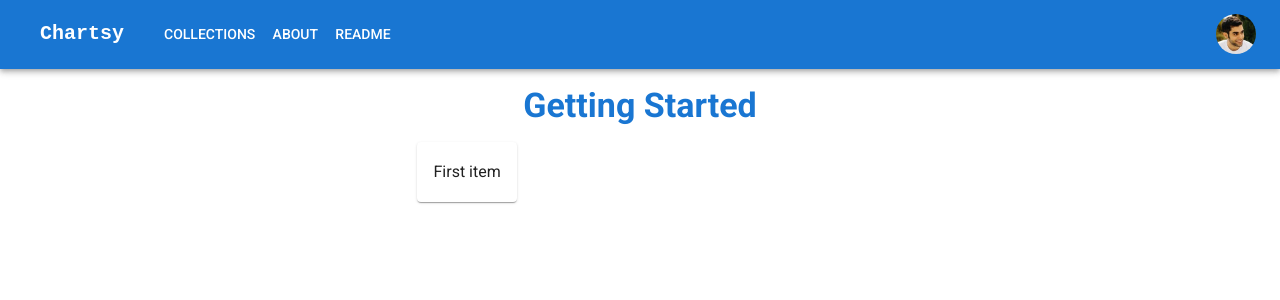
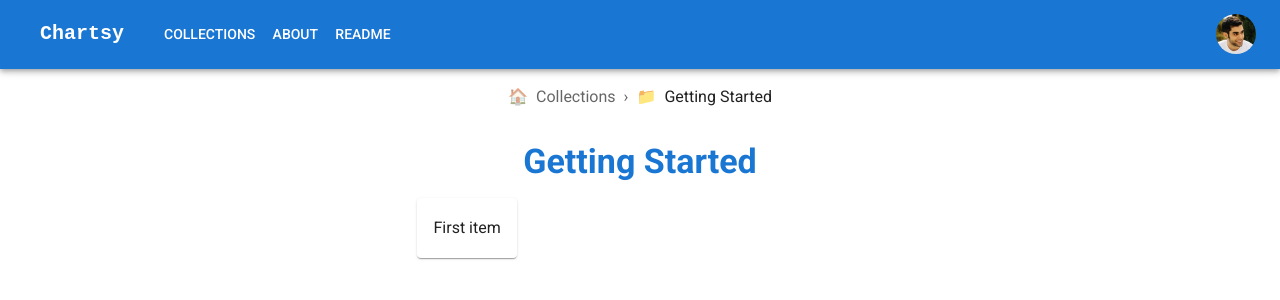
Before and after one commit to reece-b4/chartsy-next, a Next.js app: page /collections/1 in a window 1280 px wide. Shown: the top 300 px of the page. Built offline with nearby package versions, Linux system fonts and the light colour scheme; some icons are missing; what @mui/material-nextjs would draw is missing.

Commit message:
implement breadcrumbs navbar and fix layout issues (app > oage.module structure is scoped and not global - applied to section container tags in globals with css var

```diff
--- a/src/app/collections/[collectionId]/page.tsx
+++ b/src/app/collections/[collectionId]/page.tsx
@@ -18,7 +18,7 @@ export default async function CollectionPage( { params }: Props) {
   // TODO: add guards
   const collectionName = getCollectionNameById(id) || "error";
   return (
-    <section className="space-y-4">
+    <section>
       <Typography
         variant="h4"
         noWrap
--- a/src/app/collections/page.tsx
+++ b/src/app/collections/page.tsx
@@ -7,7 +7,7 @@ export default async function CollectionsPage() {
   // useEffect
   const collections = await getCollections();
   return (
-    <section className="space-y-4">
+    <section>
       <Typography
         variant="h4"
         noWrap
--- a/src/app/globals.css
+++ b/src/app/globals.css
@@ -6,6 +6,7 @@
   --okclh1: oklch(0.623 0.199 264.05);
   --okclh2: oklch(0.7 0.1 265);
   --okclh3: oklch(0.7 0.1 215);
+  --max-width: 1200px;
 }
 
 @media (prefers-color-scheme: dark) {
@@ -35,6 +36,7 @@ body {
   margin: 0;
 }
 
+/* TODO is there a better element to use than section for general container purposes that isn't container used throughout the app? */
 section {
   display: flex;
   flex-direction: column;
@@ -42,7 +44,8 @@ section {
   align-items: center;
   justify-self: center;
   padding: 1rem;
-  max-width: 1200px;
+  max-width: var(--max-width);
+  width: 100%;
 }
 
 a {
--- a/src/app/layout.tsx
+++ b/src/app/layout.tsx
@@ -5,6 +5,7 @@ import { AppRouterCacheProvider } from "@mui/material-nextjs/v15-appRouter";
 import { ThemeProvider } from "@mui/material/styles";
 import theme from "@/theme";
 import NavBar from "@/components/Navbar";
+import IconBreadcrumbs from "@/components/IconBreadcrumbs";
 
 // import localFont from 'next/font/local'
 
@@ -49,6 +50,7 @@ export default function RootLayout({
         <AppRouterCacheProvider>
           <ThemeProvider theme={theme}>
             <NavBar />
+            <IconBreadcrumbs />
             {children}
           </ThemeProvider>
         </AppRouterCacheProvider>
--- /dev/null
+++ b/src/components/IconBreadcrumbs.tsx
@@ -0,0 +1,140 @@
+"use client";
+
+import * as React from "react";
+import Typography from "@mui/material/Typography";
+import Breadcrumbs from "@mui/material/Breadcrumbs";
+import Link from "@mui/material/Link";
+import { useParams } from "next/navigation";
+import collections from "@/../data/collections.json";
+import items from "@/../data/items.json";
+// icons and text not aligned
+
+interface CollectionProperties {
+  collectionName?: string;
+  icon?: string;
+}
+const getCollectionNameById = (id: string): CollectionProperties => {
+  const collection = collections.find((collection) => {
+    return collection.id.toString() === id;
+  });
+  return {
+    collectionName: collection?.collection_name,
+    icon: collection?.icon,
+  };
+};
+
+interface ItemProperties {
+  itemName?: string;
+  icon?: string;
+}
+const getItemPropertiesById = (id: string): ItemProperties => {
+  console.log("getting item properties for id:", id);
+  const item = items.find((item) => {
+    return item.id.toString() === id;
+  });
+  return { itemName: item?.item_name, icon: item?.icon };
+};
+
+export default function IconBreadcrumbs() {
+  const params = useParams();
+  console.log("item id", params.itemId);
+
+  const collectionProperties: CollectionProperties = params.collectionId
+    ? getCollectionNameById(params.collectionId as string)
+    : {};
+
+  const itemProperties: ItemProperties = params.itemId
+    ? getItemPropertiesById(params.itemId as string)
+    : {};
+
+  const collectionName = collectionProperties.collectionName;
+  const collectionIcon = collectionProperties.icon;
+  const itemName = itemProperties.itemName;
+  const itemIcon = itemProperties.icon;
+
+  const breadcrumbs = [
+    { label: "Collections", href: "/collections", icon: "🏠" },
+    collectionName && {
+      label: collectionName,
+      href: `/collections/${params.collectionId}`,
+      icon: collectionIcon,
+    },
+    itemName && { label: itemName, icon: itemIcon },
+  ].filter(Boolean);
+
+  return (
+    <section>
+      <Breadcrumbs
+        className="w-full"
+        separator="›"
+        sx={{
+          justifyContent: "center",
+          display: "inline-flex",
+          // necessary in combination of other nowrap below
+          whiteSpace: "nowrap",
+          // syntax for targeting nested MUI components below
+          // necessary in combination of other nowrap above
+          "& .MuiBreadcrumbs-ol": {
+            flexWrap: "nowrap",
+            width: "100%",
+            justifyContent: "center",
+          },
+          "& .MuiBreadcrumbs-li span": {
+            minWidth: 0,
+            textOverflow: "ellipsis",
+            overflow: "hidden",
+            whitespace: "nowrap",
+            maxWidth: {
+              // truncate to ellipses on xs screen sizes
+              xs: "20vw",
+              sm: "unset",
+            },
+          },
+          "& a, & .MuiTypography-root": {
+          },
+        }}
+        aria-label="breadcrumb">
+        {/* mapping ensures separators do not exist in earlier routes as was not the case out of the box */}
+        {breadcrumbs.map((crumb, i) => {
+          const isLast = i === breadcrumbs.length - 1;
+          return isLast ? (
+            <Typography
+              key={crumb.label}
+              sx={{
+                color: "text.primary",
+                display: "flex",
+                alignItems: "center",
+                justifyContent: "center",
+                gap: 1,
+              }}>
+              {crumb?.icon}
+              <span>{crumb.label}</span>
+            </Typography>
+          ) : (
+            <Link
+              key={crumb.label}
+              underline="hover"
+              color="inherit"
+              sx={{
+                display: "flex",
+                alignItems: "center",
+                gap: 1,
+              }}
+              href={crumb.href!}>
+              <Typography
+                sx={{
+                  display: "flex",
+                  alignItems: "center",
+                  justifyContent: "center",
+                  gap: 1,
+                }}>
+                {crumb.icon}
+                <span>{crumb.label}</span>
+              </Typography>
+            </Link>
+          );
+        })}
+      </Breadcrumbs>
+    </section>
+  );
+}
--- a/src/components/navbar.tsx
+++ b/src/components/navbar.tsx
@@ -66,7 +66,7 @@ export default function NavBar() {
             noWrap
             component="a"
             // add route
-            href="#app-bar-with-responsive-menu"
+            href="/"
             sx={{
               mr: 2,
               display: { xs: "none", md: "flex" },
@@ -138,13 +138,13 @@ export default function NavBar() {
             }}>
             Chartsy
           </Typography>
-          {/* this is buttons products pricing blog */}
+          {/* this is buttons: collections, about, readme on left side of bar */}
           {/* MEDIUM */}
           <Box sx={{ flexGrow: 1, display: { xs: "none", md: "flex" } }}>
             {pages.map((page) => (
               <Button
                 key={page}
-                onClick={handleCloseNavMenu}
+                onClick={(e)=>handleCloseNavMenu(page)}
                 sx={{ my: 2, color: "white", display: "block" }}>
                 {page}
               </Button>
```
Also changed, not shown: src/app/page.module.css (+2 -5 lines), src/app/page.tsx (+0 -25 lines), 1 other file (tests, documents, lock files or other folders).
